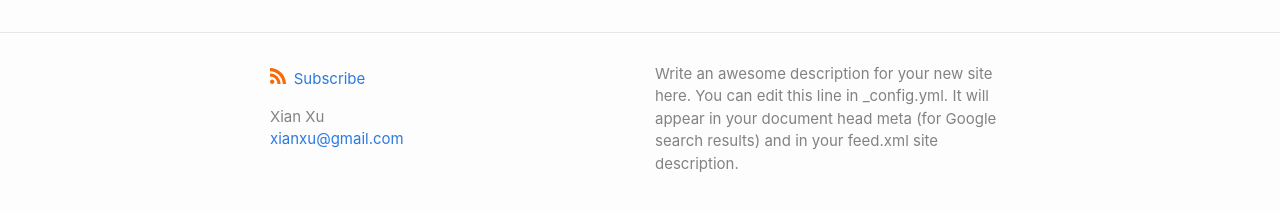
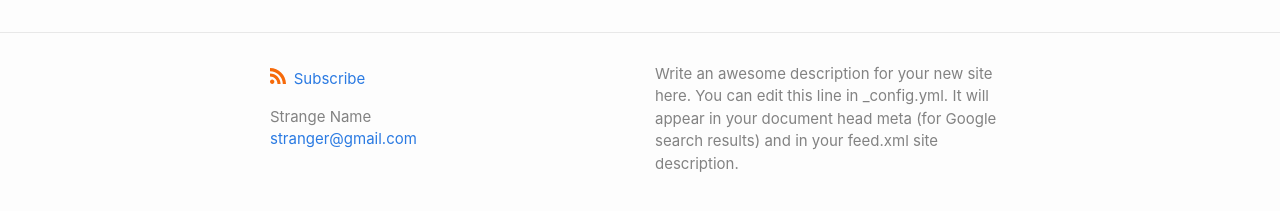
Before and after one commit to xianxu/minima, a Jekyll site: the page built from index.md, in a window 1280 px wide. Shown: the part 665-876 px from the top of the page. Built offline with Jekyll 4.4.1, drawn with Linux system fonts in a browser that asks for light colours.

```diff
--- a/_config.yml
+++ b/_config.yml
@@ -1,7 +1,7 @@
 title: Your Awesome Blog
 author:
-  name: Xian Xu
-  email: xianxu@gmail.com
+  name: Strange Name
+  email: stranger@gmail.com
 
 # The `>` after `description:` means to ignore line-breaks until next key.
 # If you want to omit the line-break after the end of text, use `>-` instead.
@@ -40,9 +40,9 @@ minima:
   # dark	             Dark variant of the classic skin.
   # auto	             Adaptive skin based on the default classic and dark skins.
   # solarized-light	   Light variant of solarized color scheme.
-  # solarized-dark	   Dark variant of solarized color scheme.
+  solarized-dark	   Dark variant of solarized color scheme.
   # solarized	         Adaptive skin for solarized color scheme skins.
-  skin: classic
+  # skin: classic
 
   # Set to `true` to show excerpts on the homepage.
   #show_excerpts: false
```
Also changed, not shown: 8 other files.
